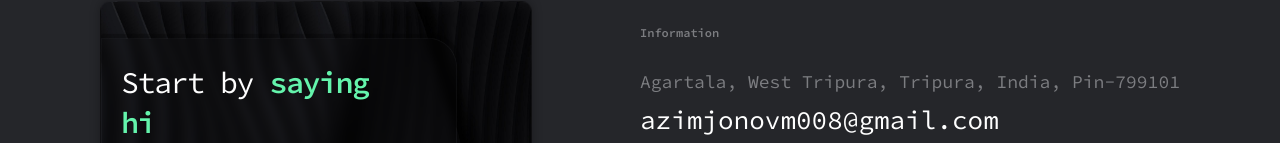
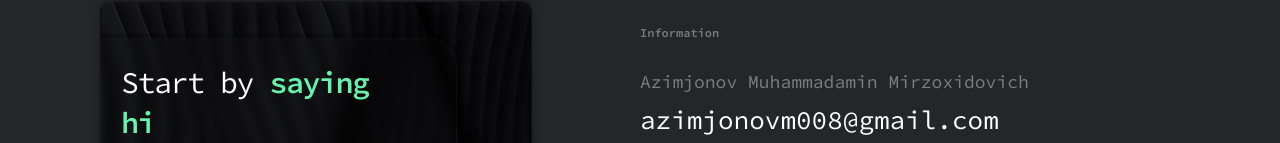
Before and after one commit to Azimjonov08/my-site, a plain HTML site: page index.html in a window 1280 px wide. Shown: the part 4079-4222 px from the top of the page. Drawn offline with Linux system fonts and the light colour scheme.

Commit message:
add commit

```diff
--- a/index.html
+++ b/index.html
@@ -266,7 +266,7 @@
         <div class="footer-right">
             <div class="footer-email-intro">
                 <p>Information</p>
-                <h6>Agartala, West Tripura, Tripura, India, Pin-799101</h6>
+                <h6>Azimjonov Muhammadamin Mirzoxidovich</h6>
                 <h3>azimjonovm008@gmail.com</h3>
             </div>
             <div class="footer-nav-menu">
```
